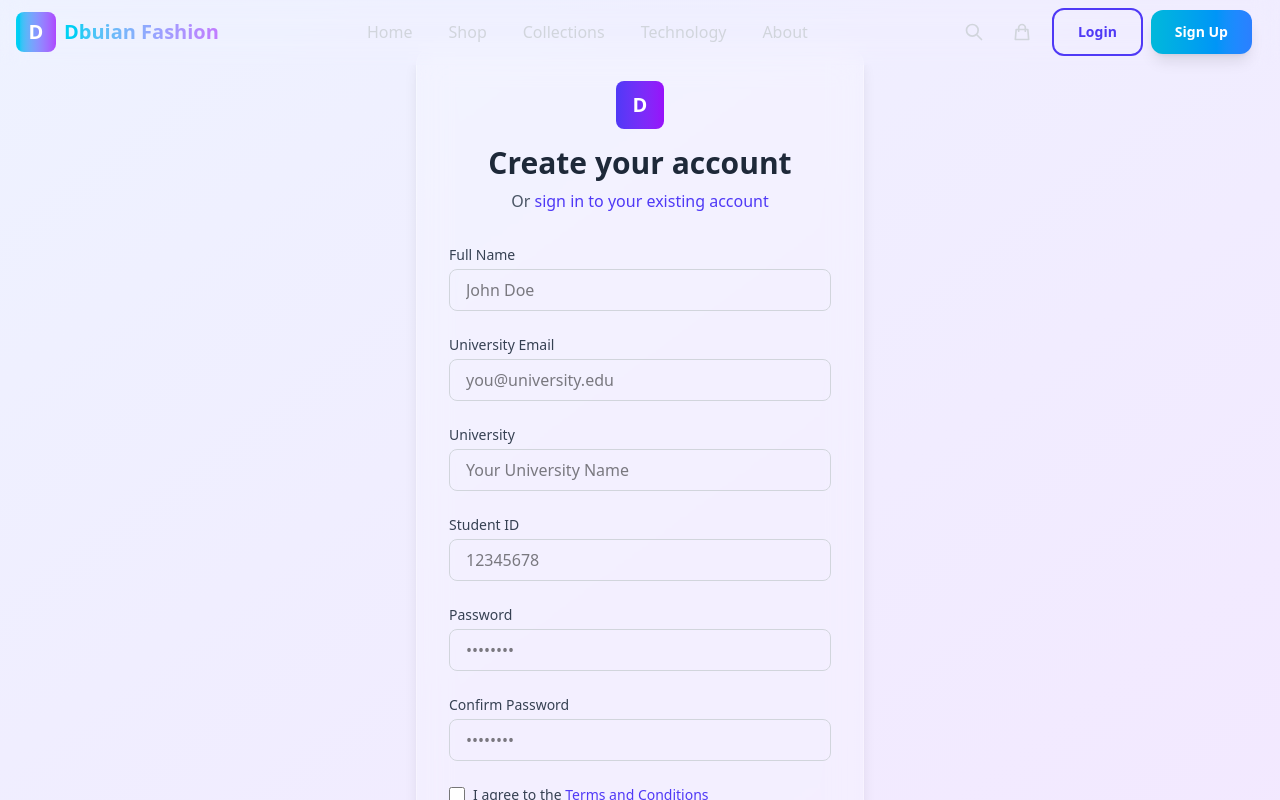
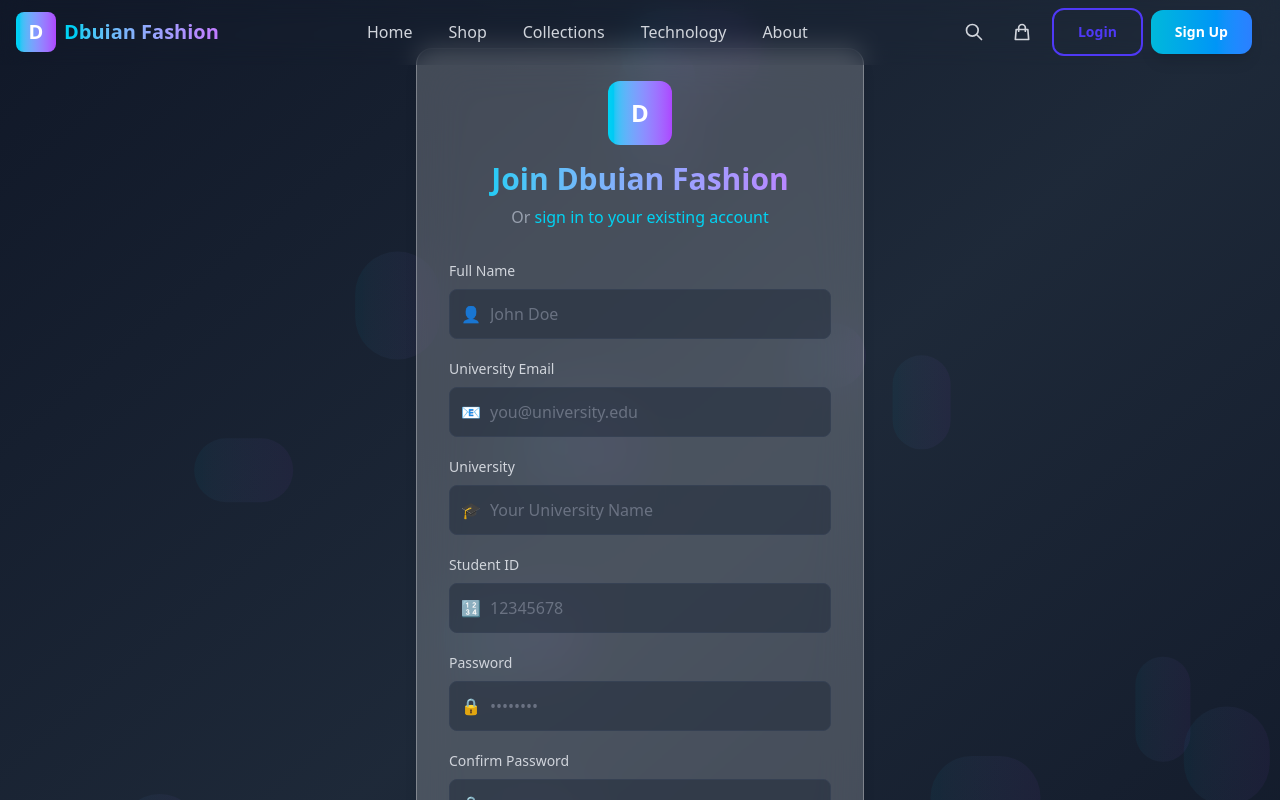
Before and after one commit to biniyamagegnehu/Dbuian-Fashion-E-commerce-Website, a React (Vite) app in the folder frontend/: page /register in a window 1280 px wide. Shown: the top 800 px of the page. Built offline with nearby package versions, Linux system fonts and the light colour scheme.

Commit message:
update signup page according to new updated layout

```diff
--- a/frontend/src/pages/Register.jsx
+++ b/frontend/src/pages/Register.jsx
@@ -49,174 +49,172 @@ const Register = () => {
   };
 
   return (
-    <div className="min-h-screen flex items-center justify-center bg-gradient-to-br from-indigo-50 to-purple-100 py-12 px-4 sm:px-6 lg:px-8">
+    <div className="min-h-screen flex items-center justify-center bg-gradient-to-br from-gray-900 via-gray-800 to-gray-900 py-12 px-4 sm:px-6 lg:px-8 relative overflow-hidden">
+      {/* Animated background elements */}
+      <div className="absolute inset-0 z-0">
+        {[...Array(15)].map((_, i) => (
+          <motion.div
+            key={i}
+            className="absolute rounded-full bg-gradient-to-r from-cyan-500/5 to-purple-500/5"
+            style={{
+              width: Math.random() * 100 + 50,
+              height: Math.random() * 100 + 50,
+              top: `${Math.random() * 100}%`,
+              left: `${Math.random() * 100}%`,
+            }}
+            animate={{
+              x: [0, Math.random() * 100 - 50],
+              y: [0, Math.random() * 100 - 50],
+            }}
+            transition={{
+              duration: Math.random() * 20 + 20,
+              repeat: Infinity,
+              repeatType: "reverse",
+            }}
+          />
+        ))}
+      </div>
+
       <motion.div
         initial={{ opacity: 0, y: 20 }}
         animate={{ opacity: 1, y: 0 }}
-        transition={{ duration: 0.5 }}
-        className="max-w-md w-full"
+        transition={{ duration: 0.7 }}
+        className="max-w-md w-full relative z-10"
       >
-        <GlassCard className="p-8">
+        <GlassCard className="p-8 backdrop-blur-xl">
           <div className="text-center mb-8">
-            <div className="flex justify-center mb-4">
-              <div className="w-12 h-12 bg-gradient-to-r from-indigo-600 to-purple-600 rounded-lg flex items-center justify-center">
-                <span className="text-white font-bold text-xl">D</span>
+            <motion.div
+              className="flex justify-center mb-4"
+              initial={{ scale: 0 }}
+              animate={{ scale: 1 }}
+              transition={{ duration: 0.5, delay: 0.2 }}
+            >
+              <div className="w-16 h-16 bg-gradient-to-r from-cyan-400 to-purple-500 rounded-xl flex items-center justify-center">
+                <span className="text-white font-bold text-2xl">D</span>
               </div>
-            </div>
-            <h2 className="text-3xl font-bold text-gray-800">Create your account</h2>
-            <p className="mt-2 text-gray-600">
+            </motion.div>
+            <motion.h2
+              className="text-3xl font-bold bg-clip-text text-transparent bg-gradient-to-r from-cyan-400 to-purple-400 mb-2"
+              initial={{ opacity: 0, y: 10 }}
+              animate={{ opacity: 1, y: 0 }}
+              transition={{ duration: 0.5, delay: 0.3 }}
+            >
+              Join Dbuian Fashion
+            </motion.h2>
+            <motion.p
+              className="text-gray-400"
+              initial={{ opacity: 0, y: 10 }}
+              animate={{ opacity: 1, y: 0 }}
+              transition={{ duration: 0.5, delay: 0.4 }}
+            >
               Or{' '}
-              <Link to="/login" className="font-medium text-indigo-600 hover:text-indigo-500">
+              <Link to="/login" className="font-medium text-cyan-400 hover:text-cyan-300 transition-colors">
                 sign in to your existing account
               </Link>
-            </p>
+            </motion.p>
           </div>
 
-          <form className="space-y-6" onSubmit={handleSubmit}>
+          <form className="space-y-5" onSubmit={handleSubmit}>
             {error && (
-              <div className="bg-red-50 text-red-700 p-3 rounded-lg text-sm">
+              <motion.div
+                className="bg-red-400/10 border border-red-400/20 text-red-400 p-3 rounded-lg text-sm"
+                initial={{ opacity: 0 }}
+                animate={{ opacity: 1 }}
+              >
                 {error}
-              </div>
+              </motion.div>
             )}
 
-            <div>
-              <label htmlFor="name" className="block text-sm font-medium text-gray-700">
-                Full Name
+            {[
+              { id: 'name', label: 'Full Name', type: 'text', placeholder: 'John Doe', icon: '👤' },
+              { id: 'email', label: 'University Email', type: 'email', placeholder: 'you@university.edu', icon: '📧' },
+              { id: 'university', label: 'University', type: 'text', placeholder: 'Your University Name', icon: '🎓' },
+              { id: 'studentId', label: 'Student ID', type: 'text', placeholder: '12345678', icon: '🔢' },
+              { id: 'password', label: 'Password', type: 'password', placeholder: '••••••••', icon: '🔒' },
+              { id: 'confirmPassword', label: 'Confirm Password', type: 'password', placeholder: '••••••••', icon: '🔒' },
+            ].map((field, index) => (
+              <motion.div
+                key={field.id}
+                initial={{ opacity: 0, y: 10 }}
+                animate={{ opacity: 1, y: 0 }}
+                transition={{ duration: 0.5, delay: 0.5 + index * 0.1 }}
+              >
+                <label htmlFor={field.id} className="block text-sm font-medium text-gray-300 mb-2">
+                  {field.label}
                 </label>
-              <div className="mt-1">
+                <div className="relative">
+                  <div className="absolute inset-y-0 left-0 pl-3 flex items-center pointer-events-none">
+                    <span className="text-gray-500">{field.icon}</span>
+                  </div>
                   <input
-                  id="name"
-                  name="name"
-                  type="text"
-                  autoComplete="name"
+                    id={field.id}
+                    name={field.id}
+                    type={field.type}
                     required
-                  value={formData.name}
+                    value={formData[field.id]}
                     onChange={handleChange}
-                  className="w-full px-4 py-2 border border-gray-300 rounded-lg focus:ring-indigo-500 focus:border-indigo-500"
-                  placeholder="John Doe"
+                    className="w-full pl-10 pr-4 py-3 bg-gray-800/50 border border-gray-700 rounded-lg focus:outline-none focus:ring-2 focus:ring-cyan-400 text-white placeholder-gray-500"
+                    placeholder={field.placeholder}
+                    autoComplete={field.type === 'password' ? 'new-password' : 'off'}
                   />
                 </div>
-            </div>
+              </motion.div>
+            ))}
 
-            <div>
-              <label htmlFor="email" className="block text-sm font-medium text-gray-700">
-                University Email
-              </label>
-              <div className="mt-1">
-                <input
-                  id="email"
-                  name="email"
-                  type="email"
-                  autoComplete="email"
-                  required
-                  value={formData.email}
-                  onChange={handleChange}
-                  className="w-full px-4 py-2 border border-gray-300 rounded-lg focus:ring-indigo-500 focus:border-indigo-500"
-                  placeholder="you@university.edu"
-                />
-              </div>
-            </div>
-
-            <div>
-              <label htmlFor="university" className="block text-sm font-medium text-gray-700">
-                University
-              </label>
-              <div className="mt-1">
-                <input
-                  id="university"
-                  name="university"
-                  type="text"
-                  required
-                  value={formData.university}
-                  onChange={handleChange}
-                  className="w-full px-4 py-2 border border-gray-300 rounded-lg focus:ring-indigo-500 focus:border-indigo-500"
-                  placeholder="Your University Name"
-                />
-              </div>
-            </div>
-
-            <div>
-              <label htmlFor="studentId" className="block text-sm font-medium text-gray-700">
-                Student ID
-              </label>
-              <div className="mt-1">
-                <input
-                  id="studentId"
-                  name="studentId"
-                  type="text"
-                  required
-                  value={formData.studentId}
-                  onChange={handleChange}
-                  className="w-full px-4 py-2 border border-gray-300 rounded-lg focus:ring-indigo-500 focus:border-indigo-500"
-                  placeholder="12345678"
-                />
-              </div>
-            </div>
-
-            <div>
-              <label htmlFor="password" className="block text-sm font-medium text-gray-700">
-                Password
-              </label>
-              <div className="mt-1">
-                <input
-                  id="password"
-                  name="password"
-                  type="password"
-                  autoComplete="new-password"
-                  required
-                  value={formData.password}
-                  onChange={handleChange}
-                  className="w-full px-4 py-2 border border-gray-300 rounded-lg focus:ring-indigo-500 focus:border-indigo-500"
-                  placeholder="••••••••"
-                />
-              </div>
-            </div>
-
-            <div>
-              <label htmlFor="confirmPassword" className="block text-sm font-medium text-gray-700">
-                Confirm Password
-              </label>
-              <div className="mt-1">
-                <input
-                  id="confirmPassword"
-                  name="confirmPassword"
-                  type="password"
-                  autoComplete="new-password"
-                  required
-                  value={formData.confirmPassword}
-                  onChange={handleChange}
-                  className="w-full px-4 py-2 border border-gray-300 rounded-lg focus:ring-indigo-500 focus:border-indigo-500"
-                  placeholder="••••••••"
-                />
-              </div>
-            </div>
-
-            <div className="flex items-center">
+            <motion.div
+              initial={{ opacity: 0, y: 10 }}
+              animate={{ opacity: 1, y: 0 }}
+              transition={{ duration: 0.5, delay: 1.1 }}
+              className="flex items-center"
+            >
               <input
                 id="terms"
                 name="terms"
                 type="checkbox"
                 required
-                className="h-4 w-4 text-indigo-600 focus:ring-indigo-500 border-gray-300 rounded"
+                className="h-4 w-4 text-cyan-400 focus:ring-cyan-400 border-gray-600 rounded bg-gray-800/50"
               />
-              <label htmlFor="terms" className="ml-2 block text-sm text-gray-700">
+              <label htmlFor="terms" className="ml-2 block text-sm text-gray-400">
                 I agree to the{' '}
-                <a href="#" className="text-indigo-600 hover:text-indigo-500">
+                <a href="#" className="text-cyan-400 hover:text-cyan-300 transition-colors">
                   Terms and Conditions
                 </a>
               </label>
-            </div>
+            </motion.div>
 
-            <div>
+            <motion.div
+              initial={{ opacity: 0, y: 10 }}
+              animate={{ opacity: 1, y: 0 }}
+              transition={{ duration: 0.5, delay: 1.2 }}
+            >
               <AnimatedButton
                 type="submit"
-                className="w-full py-3"
+                className="w-full py-3 bg-gradient-to-r from-cyan-500 to-blue-500 hover:from-cyan-600 hover:to-blue-600"
                 disabled={isLoading}
               >
-                {isLoading ? 'Creating account...' : 'Create account'}
+                {isLoading ? (
+                  <div className="flex items-center justify-center">
+                    <div className="animate-spin rounded-full h-4 w-4 border-b-2 border-white mr-2"></div>
+                    Creating account...
+                  </div>
+                ) : (
+                  'Create account'
+                )}
               </AnimatedButton>
-            </div>
+            </motion.div>
           </form>
+
+          <motion.div
+            initial={{ opacity: 0 }}
+            animate={{ opacity: 1 }}
+            transition={{ duration: 0.5, delay: 1.3 }}
+            className="mt-6 pt-4 border-t border-gray-700"
+          >
+            <p className="text-xs text-gray-500 text-center">
+              By creating an account, you agree to our privacy policy and terms of service.
+              Your university email will be verified before you can make purchases.
+            </p>
+          </motion.div>
         </GlassCard>
       </motion.div>
     </div>
```
Lines whose indentation alone changed are shown as unchanged.
